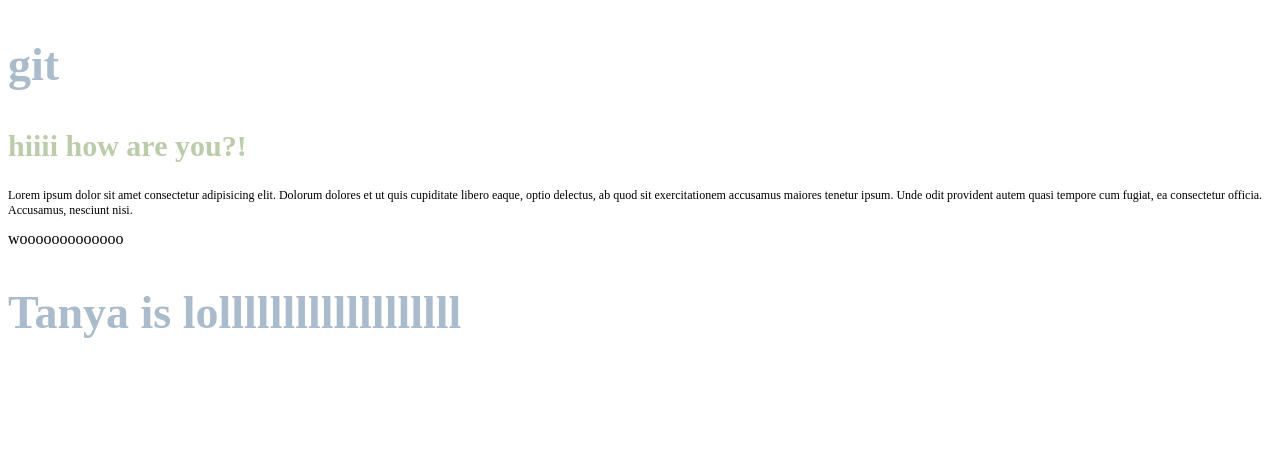
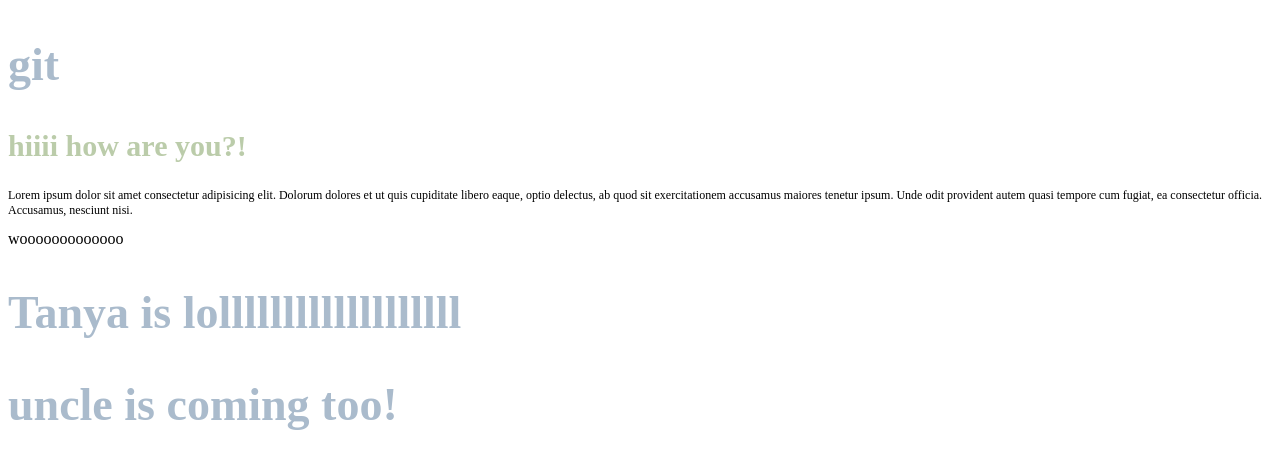
Before and after one commit to porschelo/git, a plain HTML site: page index.html in a window 1280 px wide. Drawn offline with Linux system fonts and the light colour scheme.

Commit message:
added uncle

```diff
--- a/index.html
+++ b/index.html
@@ -20,6 +20,8 @@
 
 
                     <h1>Tanya is lolllllllllllllllllll</h1>
+
+                    <h1>uncle is coming too!</h1>
                 </div>
             </nav>
         </header>
```
